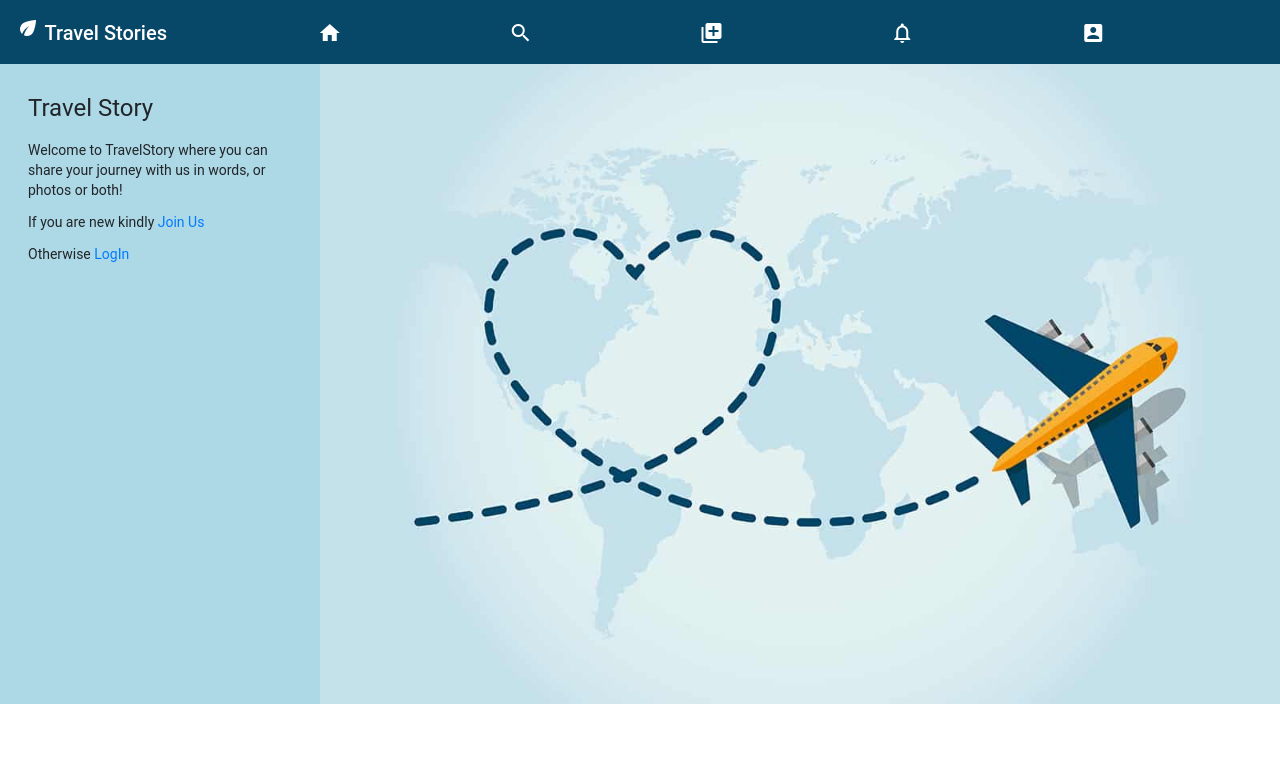
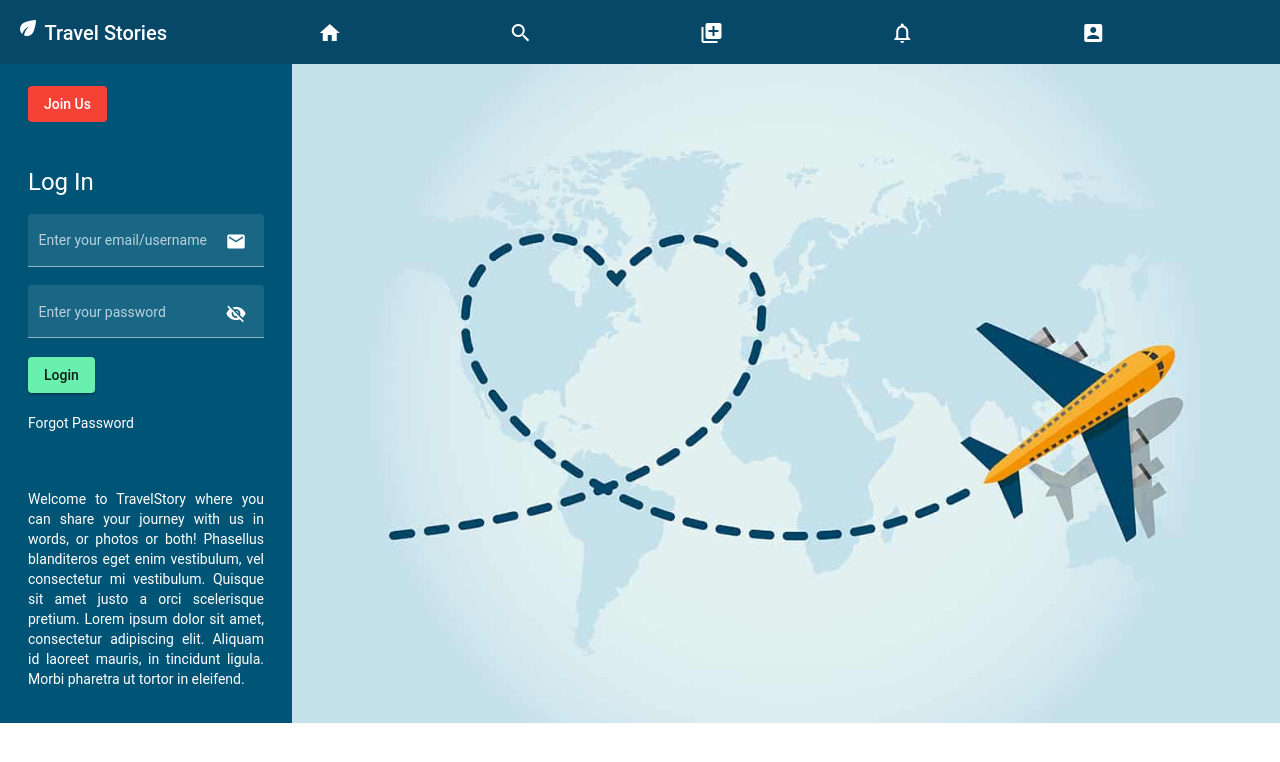
Before and after one commit to surajdalavi/travel-story, an Angular app in the folder ui/: page / in a window 1280 px wide. Shown: the top 762 px of the page. Built offline with nearby package versions, Linux system fonts and the light colour scheme.

Commit message:
added joinUs button at the top

```diff
--- a/ui/src/app/app.component.ts
+++ b/ui/src/app/app.component.ts
@@ -6,5 +6,5 @@ import { Component } from '@angular/core';
   styleUrls: ['./app.component.css'],
 })
 export class AppComponent {
-  title = 'Travel Story';
+  loggedIn = false;
 }
--- a/ui/src/app/authentication/landing-page/landing-page.component.css
+++ b/ui/src/app/authentication/landing-page/landing-page.component.css
@@ -1,17 +1,30 @@
-.form {
-  /* // float: left;
-  // width: 30%;
-  // height: 657px; */
-  background-color: lightblue;
-  padding: 2em;
-  max-width: 25%;
+.page {
+  display: flex;
+  height: 100%;
 }
 
+.left {
+  background-color: #057;
+  padding: 0em 2em;
+  width: 25%;
+  max-width: 25%;
+  display: flex;
+  flex-direction: column;
+  justify-content: space-around;
+}
+
+mat-icon,
+h1,
+p {
+  color: white
+}
+
+p {
+  text-align: justify;
+}
+
+/* picture on the right */
 .picture {
   width: 100%;
-  height: auto;
+  height: 100%;
 }
-
-.page {
-  display: flex;
-}
--- a/ui/src/app/authentication/landing-page/landing-page.component.html
+++ b/ui/src/app/authentication/landing-page/landing-page.component.html
@@ -1,12 +1,31 @@
 <div class="page">
-  <div class="form">
-    <h1>Travel Story</h1>
-    <p>Welcome to TravelStory where you can share your journey with us in words, or photos or both!</p>
-    <p>If you are new kindly <a routerLink="/register">Join Us</a></p>
-    <p>Otherwise <a routerLink="/login">LogIn</a></p>
-
+  <div class="left">
+    <div class="buttons">
+      <button mat-stroked-button *ngIf="login == false" (click)="login = !login" color="warn">
+        Login
+      </button>
+      <button mat-flat-button *ngIf="login == true" (click)="login = !login" color="warn">
+        Join Us
+      </button>
+    </div>
+    <div class="login-form" *ngIf="login == true">
+      <app-login></app-login>
+    </div>
+    <div class="register-form" *ngIf="login == false">
+      <app-register></app-register>
+    </div>
+    <div class="intro">
+      <p>
+        Welcome to TravelStory where you can share your journey with us in words, or photos or both!
+        Phasellus blanditeros eget enim vestibulum, vel
+        consectetur mi vestibulum. Quisque sit amet justo a orci scelerisque
+        pretium. Lorem ipsum dolor sit amet, consectetur adipiscing elit.
+        Aliquam id laoreet mauris, in tincidunt ligula. Morbi pharetra ut tortor
+        in eleifend.
+      </p>
+    </div>
   </div>
-  <div>
-    <img class="picture" src="../../../assets/coverp.jpg" alt="Photo of graph">
+  <div class="right">
+    <img src="../../../assets/coverp.jpg" alt="" class="picture">
   </div>
 </div>
--- a/ui/src/app/authentication/landing-page/landing-page.component.ts
+++ b/ui/src/app/authentication/landing-page/landing-page.component.ts
@@ -3,13 +3,11 @@ import { Component, OnInit } from '@angular/core';
 @Component({
   selector: 'app-landing-page',
   templateUrl: './landing-page.component.html',
-  styleUrls: ['./landing-page.component.css']
+  styleUrls: ['./landing-page.component.css'],
 })
 export class LandingPageComponent implements OnInit {
+  login = true;
+  constructor() {}
 
-  constructor() { }
-
-  ngOnInit(): void {
-  }
-
+  ngOnInit(): void {}
 }
--- a/ui/src/app/authentication/login/login.component.html
+++ b/ui/src/app/authentication/login/login.component.html
@@ -1,10 +1,9 @@
-<div class="page">
-  <div class="form">
+<div class="login-form">
   <h1>Log In</h1>
   <form [formGroup]="loginForm" (submit)="submitForm()">
     <mat-form-field appearance="fill" color="accent">
       <mat-label>Enter your email/username</mat-label>
-        <input matInput type="email">
+      <input matInput type="email" />
       <mat-error *ngIf="loginForm.get('email').hasError('required')">
         Email is <strong>required</strong>
       </mat-error>
@@ -14,26 +13,24 @@
     </mat-form-field>
     <mat-form-field appearance="fill" color="accent">
       <mat-label>Enter your password</mat-label>
-        <input matInput [type]="hide ? 'password' : 'text'">
+      <input matInput [type]="hide ? 'password' : 'text'" />
       <button mat-icon-button matSuffix (click)="hide = !hide" [attr.aria-label]="'Hide password'"
         [attr.aria-pressed]="hide">
-          <mat-icon>{{hide ? 'visibility_off' : 'visibility'}}</mat-icon>
+        <mat-icon>{{ hide ? "visibility_off" : "visibility" }}</mat-icon>
       </button>
     </mat-form-field>
     <button mat-raised-button type="submit" color="accent">Login</button>
   </form>
-    <br>
+  <br />
   <!-- Forgot Password -->
-    <p (click)="hasForgottenPassword=!hasForgottenPassword" style="cursor: pointer;"> Forgot Password </p>
+  <p (click)="hasForgottenPassword = !hasForgottenPassword" style="cursor: pointer">
+    Forgot Password
+  </p>
   <div *ngIf="hasForgottenPassword">
     <mat-form-field appearance="outline" color="primary" required>
       <mat-label> Email ID </mat-label>
-        <input matInput placeholder="Enter email ID">
+      <input matInput placeholder="Enter email ID" />
     </mat-form-field>
-      <button mat-raised-button type="submit">Send Mail </button>
+    <button mat-raised-button type="submit">Send Mail</button>
   </div>
 </div>
-  <div>
-    <img class="picture" src="../../../assets/coverp.jpg" alt="Photo of graph">
-  </div>
-</div>
--- a/ui/src/app/authentication/login/login.component.scss
+++ b/ui/src/app/authentication/login/login.component.scss
@@ -1,24 +1,9 @@
-.form {
-  background-color: #057;
-  padding: 0em 2em;
-  width: 25%;
-  max-width: 25%;
-  display: flex;
-  flex-direction: column;
-  justify-content: center;
-}
-
-.picture {
-  width: 100%;
-  height: auto;
-}
-
-.page {
-  display: flex;
-}
-
 mat-icon,
 h1,
 p {
   color: white
 }
+
+p {
+  text-align: justify;
+}
--- a/ui/src/app/authentication/login/login.component.ts
+++ b/ui/src/app/authentication/login/login.component.ts
@@ -9,10 +9,25 @@ import { FormBuilder, FormGroup, Validators } from '@angular/forms';
 export class LoginComponent implements OnInit {
   hasForgottenPassword = false;
   hide = true;
+  login = true;
 
   loginForm: FormGroup = this.formBuilder.group({
     email: [, { validators: [Validators.required], updateOn: 'change' }],
     password: [, { validators: [Validators.required], updateOn: 'change' }],
+  });
+
+  registerForm: FormGroup = this.formBuilder.group({
+    name: [, { validators: [Validators.required], updateOn: 'change' }],
+    email: [
+      ,
+      {
+        validators: [Validators.required, Validators.email],
+        updateOn: 'change',
+      },
+    ],
+    password: [, { validators: [Validators.required], updateOn: 'change' }],
+    // cpassword: [, { validators: [Validators.required], updateOn: 'change' }],
+    username: [, { validators: [Validators.required], updateOn: 'change' }],
   });
 
   submitForm() {
```
Lines whose indentation alone changed are shown as unchanged.
